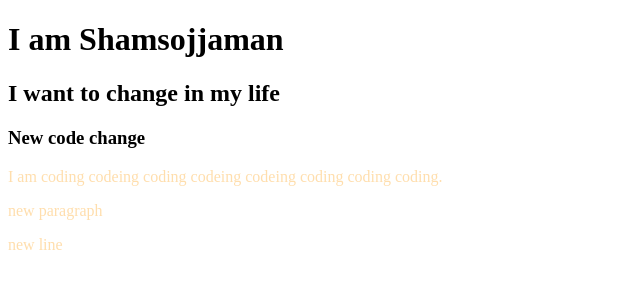
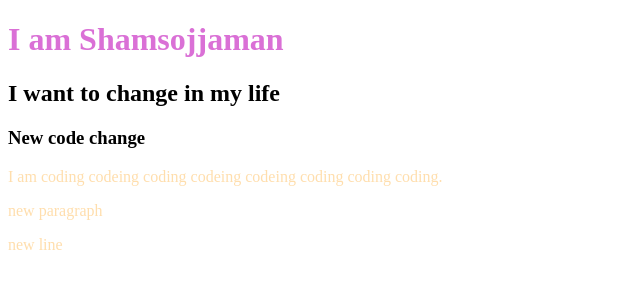
Before and after one commit to shamsojjaman84/my-second-repo, a plain HTML site: page index.html in a window 1280 px wide. Shown: the whole page, without its empty margins (0-640 px from the left). Drawn offline with Linux system fonts and the light colour scheme.

Commit message:
heading color

```diff
--- a/style.css
+++ b/style.css
@@ -1,3 +1,6 @@
 p{
     color: navajowhite;
 }
+h1{
+    color: orchid;
+}
```
